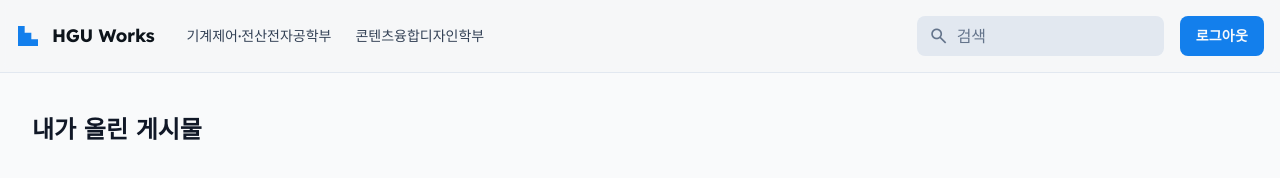
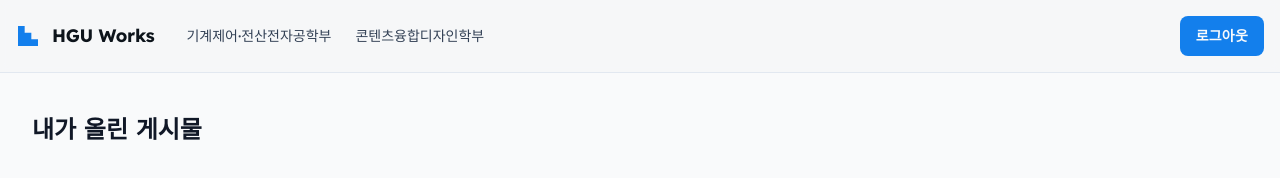
Before and after one commit to eunsol0615/jsteamproject, a website: page mypage.html in a window 1280 px wide. Drawn offline with nearby package versions, Linux system fonts and the light colour scheme; no server answers; sample sign-in values are in the browser's storage.

Commit message:
검색창 제거

```diff
--- a/mypage.html
+++ b/mypage.html
@@ -74,14 +74,7 @@
                     </nav>
                 </div>
                  <div class="flex flex-1 justify-end gap-4">
-                    <label class="flex-col min-w-40 !h-10 max-w-64 hidden lg:flex">
-                        <div class="flex w-full flex-1 items-stretch rounded-lg h-full">
-                            <div class="text-slate-500 dark:text-slate-400 flex border-none bg-slate-200 dark:bg-slate-800 items-center justify-center pl-3 rounded-l-lg border-r-0">
-                                <span class="material-symbols-outlined" style="font-size: 20px;">search</span>
-                            </div>
-                            <input class="form-input flex w-full min-w-0 flex-1 resize-none overflow-hidden rounded-lg focus:outline-0 focus:ring-0 border-none bg-slate-200 dark:bg-slate-800 h-full placeholder:text-slate-500 dark:placeholder:text-slate-400 px-4 rounded-l-none border-l-0 pl-2 text-base font-normal leading-normal" placeholder="검색" value=""/>
-                        </div>
-                    </label>
+
                     <button onclick="logout()" class="flex min-w-[84px] cursor-pointer items-center justify-center overflow-hidden rounded-lg h-10 px-4 bg-primary text-slate-50 text-sm font-bold leading-normal tracking-[0.015em] hover:bg-primary/90 transition-colors">
                     <span class="truncate">로그아웃</span>
                     </button>
```
